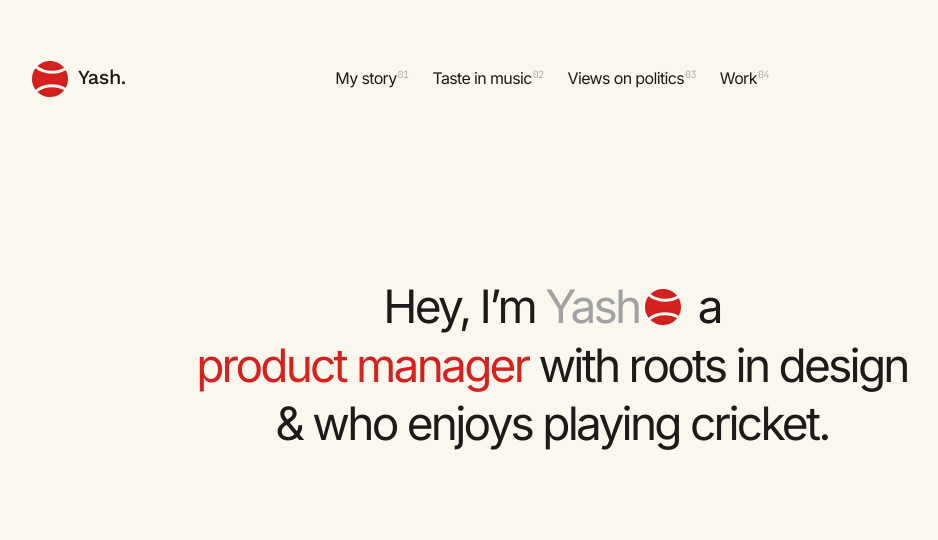
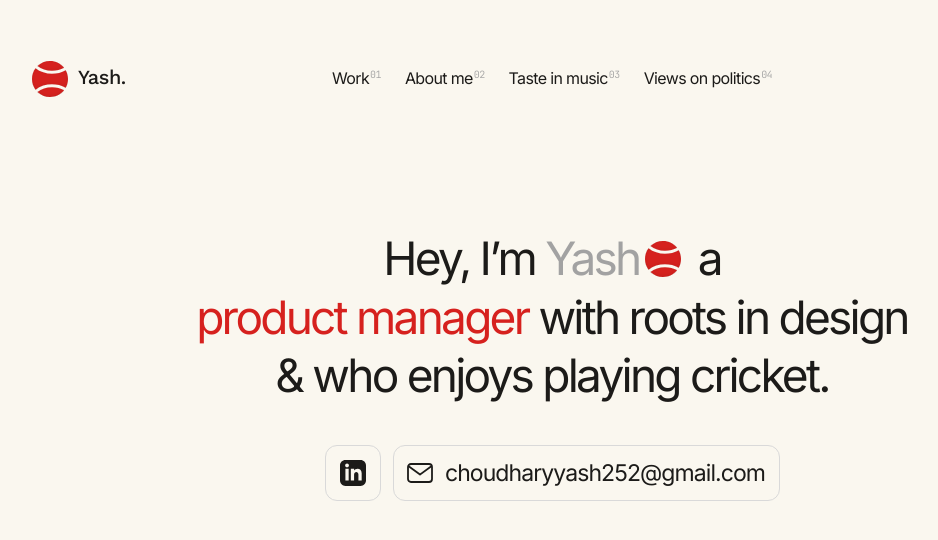
Before and after one commit to sofuhere/super-yash-website, a Next.js app: page / in a window 1280 px wide. Shown: the top 540 px of the page, without its empty margins (88-1026 px from the left). Built offline with nearby package versions, Linux system fonts and the light colour scheme.

Commit message:
feat: add contact buttons (LinkedIn & Email) and update top nav order

```diff
--- /dev/null
+++ b/src/components/ContactButtons.tsx
@@ -0,0 +1,114 @@
+"use client";
+
+import { useState, useRef } from "react";
+import { motion } from "framer-motion";
+
+const EMAIL_ADDRESS = "choudharyyash252@gmail.com";
+const LINKEDIN_URL = "https://www.linkedin.com/in/choudharyyash";
+
+/**
+ * Contact buttons matching Figma node 27:253 (Frame 20):
+ * - LinkedIn icon button (Frame 19): 56x56 square, border #d9d9d9, radius 12px
+ * - Email button (Frame 18): 387x56 rounded rectangle, border #d9d9d9, radius 12px
+ *   - Clicking opens mailto:choudharyyash252@gmail.com AND copies email to clipboard
+ *   - Shows temporary "Copied to clipboard!" feedback state
+ */
+export default function ContactButtons() {
+  const [copied, setCopied] = useState(false);
+  const timerRef = useRef<NodeJS.Timeout | null>(null);
+
+  const handleEmailClick = () => {
+    if (typeof navigator !== "undefined" && navigator.clipboard) {
+      navigator.clipboard.writeText(EMAIL_ADDRESS).catch(() => {});
+    }
+    setCopied(true);
+    if (timerRef.current) clearTimeout(timerRef.current);
+    timerRef.current = setTimeout(() => {
+      setCopied(false);
+    }, 2400);
+  };
+
+  return (
+    <motion.div
+      initial={{ opacity: 0, y: 12 }}
+      animate={{ opacity: 1, y: 0 }}
+      transition={{ duration: 0.6, delay: 0.2, ease: [0.16, 1, 0.3, 1] }}
+      className="flex items-center justify-center gap-[10px] sm:gap-[12px] w-full max-w-[455px] mt-8 md:mt-10 px-2 sm:px-0"
+    >
+      {/* LinkedIn Button */}
+      <a
+        href={LINKEDIN_URL}
+        target="_blank"
+        rel="noopener noreferrer"
+        aria-label="LinkedIn profile"
+        className="w-[48px] h-[48px] sm:w-[56px] sm:h-[56px] shrink-0 rounded-[12px] border border-[#d9d9d9] flex items-center justify-center bg-transparent transition-all duration-200 hover:border-[#1c1b19] hover:bg-[#f3efe6]/50 active:scale-95"
+      >
+        <svg
+          viewBox="0 0 24 24"
+          fill="#1c1b19"
+          className="w-[22px] h-[22px] sm:w-[26px] sm:h-[26px]"
+          aria-hidden="true"
+        >
+          <path d="M19 0h-14c-2.761 0-5 2.239-5 5v14c0 2.761 2.239 5 5 5h14c2.762 0 5-2.239 5-5v-14c0-2.761-2.238-5-5-5zm-11 19h-3v-11h3v11zm-1.5-12.268c-.966 0-1.75-.79-1.75-1.764s.784-1.764 1.75-1.764 1.75.79 1.75 1.764-.783 1.764-1.75 1.764zm13.5 12.268h-3v-5.604c0-3.368-4-3.113-4 0v5.604h-3v-11h3v1.765c1.396-2.586 7-2.777 7 2.476v6.759z" />
+        </svg>
+      </a>
+
+      {/* Email Button */}
+      <a
+        href={`mailto:${EMAIL_ADDRESS}`}
+        onClick={handleEmailClick}
+        aria-label="Email Yash Choudhary"
+        className="h-[48px] sm:h-[56px] flex-1 sm:flex-initial sm:w-[387px] rounded-[12px] border border-[#d9d9d9] flex items-center justify-center px-3 sm:px-4 md:px-5 gap-[8px] sm:gap-[12px] bg-transparent transition-all duration-200 hover:border-[#1c1b19] hover:bg-[#f3efe6]/50 active:scale-[0.99] select-none"
+      >
+        {copied ? (
+          <>
+            <svg
+              viewBox="0 0 24 24"
+              fill="none"
+              stroke="#1c1b19"
+              strokeWidth="2.2"
+              strokeLinecap="round"
+              strokeLinejoin="round"
+              className="w-[18px] h-[18px] sm:w-[22px] sm:h-[22px] shrink-0"
+              aria-hidden="true"
+            >
+              <polyline points="20 6 9 17 4 12" />
+            </svg>
+            <span className="font-sans text-[13px] min-[380px]:text-[15px] sm:text-[18px] md:text-[23px] font-normal text-[#1c1b19] tracking-[-0.04em] whitespace-nowrap">
+              Copied to clipboard!
+            </span>
+          </>
+        ) : (
+          <>
+            <svg
+              viewBox="0 0 26 20"
+              fill="none"
+              className="w-[18px] h-[14px] sm:w-[24px] sm:h-[18px] md:w-[26px] md:h-[20px] shrink-0"
+              aria-hidden="true"
+            >
+              <rect
+                x="1"
+                y="1"
+                width="24"
+                height="18"
+                rx="3"
+                stroke="#1c1b19"
+                strokeWidth="1.8"
+              />
+              <path
+                d="M2 3.5L13 11.5L24 3.5"
+                stroke="#1c1b19"
+                strokeWidth="1.8"
+                strokeLinecap="round"
+                strokeLinejoin="round"
+              />
+            </svg>
+            <span className="font-sans text-[12.5px] min-[380px]:text-[14.5px] sm:text-[18px] md:text-[23px] font-normal text-[#1c1b19] tracking-[-0.04em] whitespace-nowrap">
+              {EMAIL_ADDRESS}
+            </span>
+          </>
+        )}
+      </a>
+    </motion.div>
+  );
+}
--- a/src/components/Hero.tsx
+++ b/src/components/Hero.tsx
@@ -2,6 +2,7 @@
 
 import { motion } from "framer-motion";
 import CricketBall from "./CricketBall";
+import ContactButtons from "./ContactButtons";
 
 /**
  * Hero section — main headline with exact Figma styling.
@@ -25,7 +26,7 @@ import CricketBall from "./CricketBall";
  */
 export default function Hero() {
   return (
-    <main className="flex items-center justify-center flex-1 px-6 md:px-12 xl:px-[120px] py-12 md:py-0 select-none">
+    <main className="flex flex-col items-center justify-center flex-1 px-6 md:px-12 xl:px-[120px] py-12 md:py-0 select-none">
       <motion.h1
         initial={{ opacity: 0, y: 16 }}
         animate={{ opacity: 1, y: 0 }}
@@ -53,6 +54,7 @@ export default function Hero() {
         <br />
         <span>&amp; who enjoys playing cricket.</span>
       </motion.h1>
+      <ContactButtons />
     </main>
   );
 }
--- a/src/components/Nav.tsx
+++ b/src/components/Nav.tsx
@@ -11,10 +11,10 @@
  */
 
 const navItems = [
-  { label: "My story", number: "01", href: "#story" },
-  { label: "Taste in music", number: "02", href: "#music" },
-  { label: "Views on politics", number: "03", href: "#politics" },
-  { label: "Work", number: "04", href: "#work" },
+  { label: "Work", number: "01", href: "#work" },
+  { label: "About me", number: "02", href: "#about" },
+  { label: "Taste in music", number: "03", href: "#music" },
+  { label: "Views on politics", number: "04", href: "#politics" },
 ];
 
 export default function Nav() {
```
